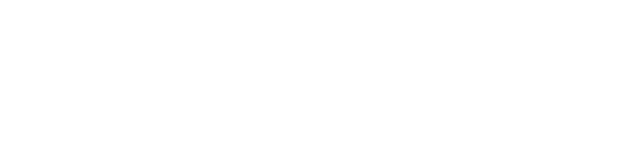
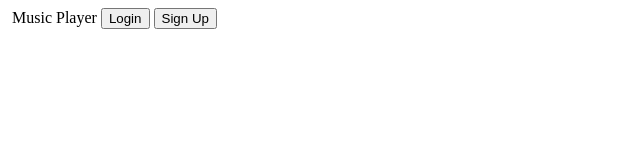
Before and after one commit to ArshikAk/Music-Player, a plain HTML site: page homepage.html in a window 1280 px wide. Shown: the whole page, without its empty margins (0-640 px from the left). Drawn offline with Linux system fonts and the light colour scheme.

Commit message:
first commit

```diff
--- a/homepage.html
+++ b/homepage.html
@@ -7,7 +7,11 @@
 </head>
 <body>
         <div class="navbar">
+            <img src="" alt="">
+            <span>Music Player</span>
 
+            <button>Login</button>
+            <button>Sign Up</button>
         </div>
 
         <div class="music">
```
